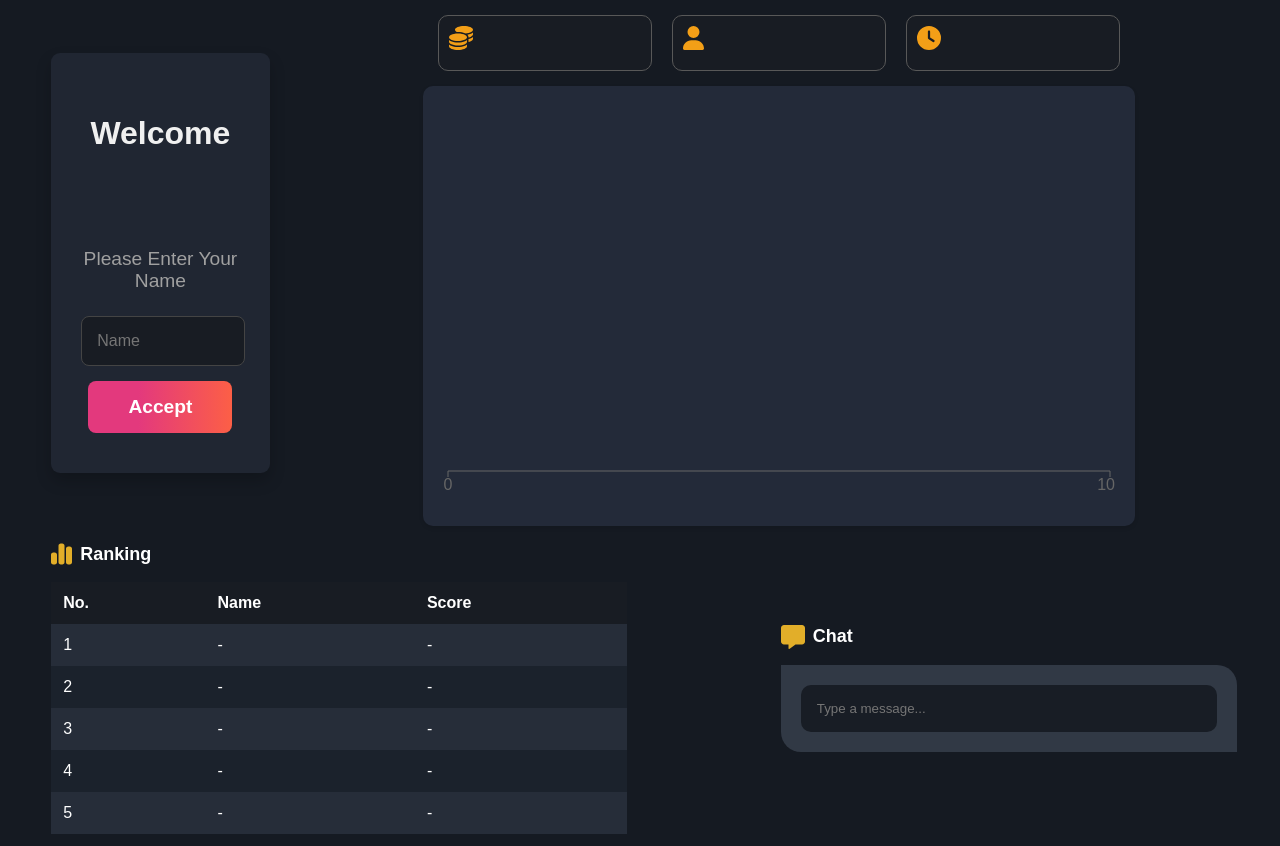
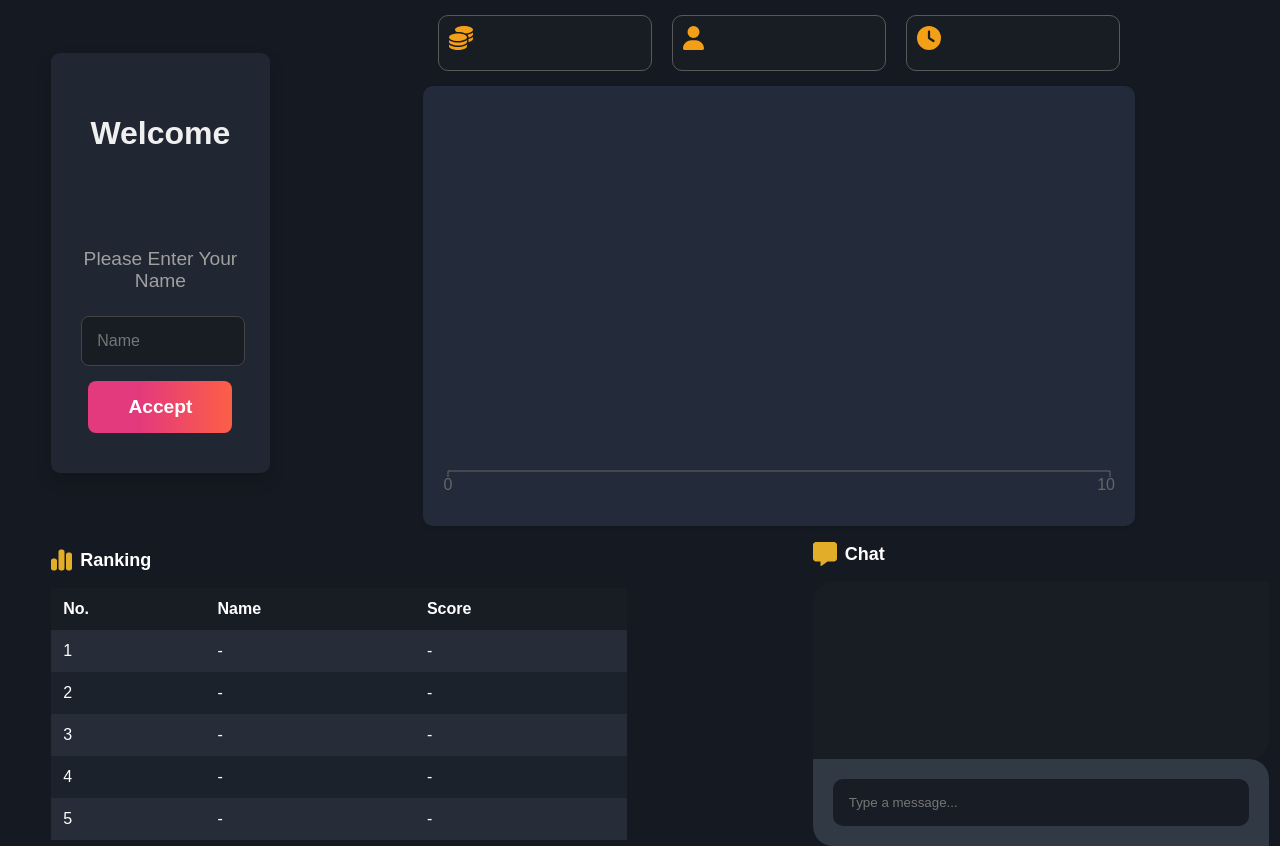
Before and after one commit to mghally999/guesswave, a Next.js app: page / in a window 1280 px wide. Built offline with nearby package versions, Linux system fonts and the light colour scheme.

Commit message:
Fixing Chat Scroll

```diff
--- a/src/components/Game/GameInfoPanel/Chat/Chat.module.scss
+++ b/src/components/Game/GameInfoPanel/Chat/Chat.module.scss
@@ -1,5 +1,4 @@
 @import "../../../../styles/variables.scss";
-
 .header {
   display: flex;
   align-items: center;
@@ -19,15 +18,15 @@
 }
 
 .chat {
-  /* padding: 0 1rem; */
-  /* margin-bottom: 30px; */
-  /* margin: 0 1rem; */
+  padding: 0 1rem;
+  margin-bottom: 30px;
+  margin: 0 1rem;
   display: flex;
   flex-direction: column;
-  /* justify-content: space-between; */
-  /* width: 45vw; */
-  /* height: 320px; */
-  border-radius: 9px;
+  justify-content: space-between;
+  // width: 45vw;
+  height: 320px;
+  border-radius: 10px;
 
   .chatHistory {
     border-radius: 20px 0 !important;
```
